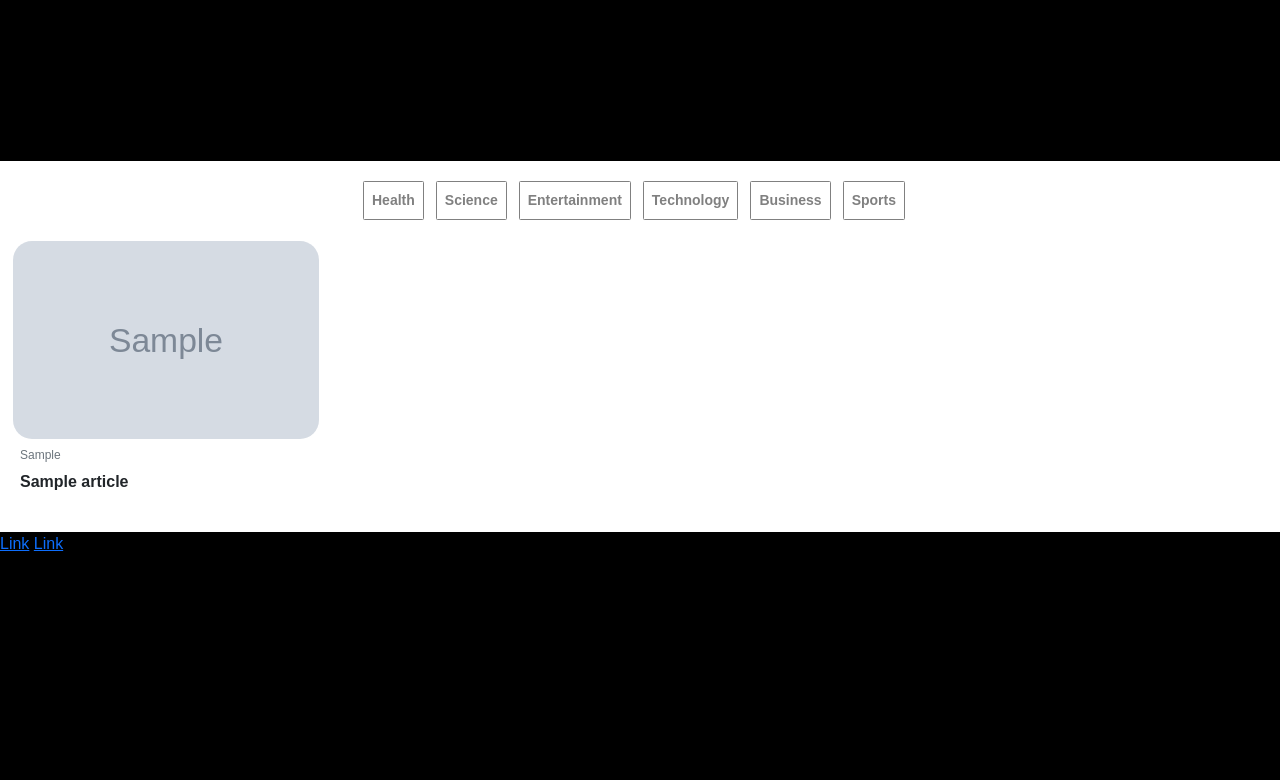
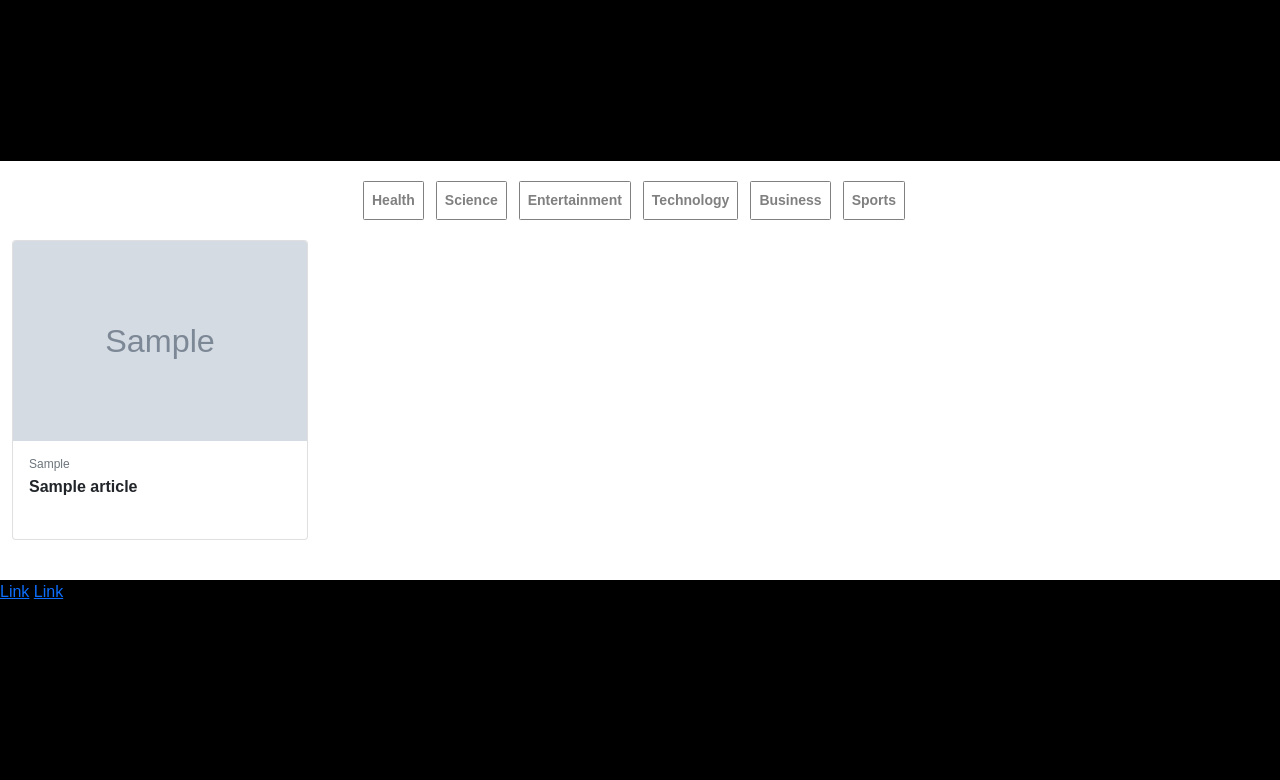
Before and after one commit to lieuk1/News-Web-App, a Flask app: template templates/home.html in a window 1280 px wide. Shown: the part 639-1419 px from the top of the page. Before the commit the page ends 1190 px from the top, so only its background shows below. Run offline with Flask 2, Linux system fonts and the light colour scheme; tables that the repository leaves empty hold one stand-in row (values such as "Sample post"); the template is opened without the code that fills it: values that come from a table or form of the project are taken from there, most other values are stand-ins (such as "Sample title", 1, 10 or a date in 2020); grey boxes marked "Sample" are stand-in pictures.

Commit message:
Change article style using card

```diff
--- a/static/css/home.css
+++ b/static/css/home.css
@@ -178,13 +178,14 @@ html, body {
   max-width: 1330px;
 }
 .article {
-  width: 332px;
+  /* width: 332px; */
+  margin-bottom: 40px;
 }
 .article-img {
   width: 100%;
   height: 200px;
-  border: 0.01em solid transparent;
-  border-radius: 20px;
+  /* border: 0.01em solid transparent; */
+  /* border-radius: 20px; */
   overflow: hidden;
   position: relative;
 }
@@ -212,8 +213,9 @@ html, body {
   text-underline-offset: 4px;
 }
 .article-content {
-  margin-bottom: 40px;
+  margin-bottom: 10px;
   position: relative;
+  overflow: hidden;
 }
 .article-content a span {
   position: absolute;
@@ -224,13 +226,11 @@ html, body {
   z-index: 1;
 }
 .article-info {
-  margin-left: 8px;
+
 }
 .article-info p {
   display: block;
   line-height: 1.3em;
-  padding: 0;
-  margin: 8px 0;
   overflow: hidden;
   display: -webkit-box;
   -webkit-line-clamp: 4;
@@ -238,6 +238,7 @@ html, body {
 }
 .article-src {
   font-size: 12px;
+  margin-bottom: 4px;
 }
 
 .category-btns-container {
--- a/templates/home.html
+++ b/templates/home.html
@@ -73,15 +73,15 @@
     </div>
     <div class="content-container">
         <div class="articles-container container">
-            <div class="row">
+            <div class="row row-cols-4">
                 {% for article in health_art.items %}
-                <div class="col-md-2 article">
-                    <div class="article-content">
+                <div class="col article">
+                    <div class="card h-100 article-content">
                         <div class="article-img">
                             <img src="{{ article.url_to_image }}" />
                             <span></span>
                         </div>
-                        <div class="article-info">
+                        <div class="card-body article-info">
                             <!-- <p id="publish-date">{{ article.publish_date }}</p> -->
                             <p class="article-src text-muted">{{ article.source }}</p>
                             <p class="article-title"><strong>{{ article.title }}</strong></p>
```
